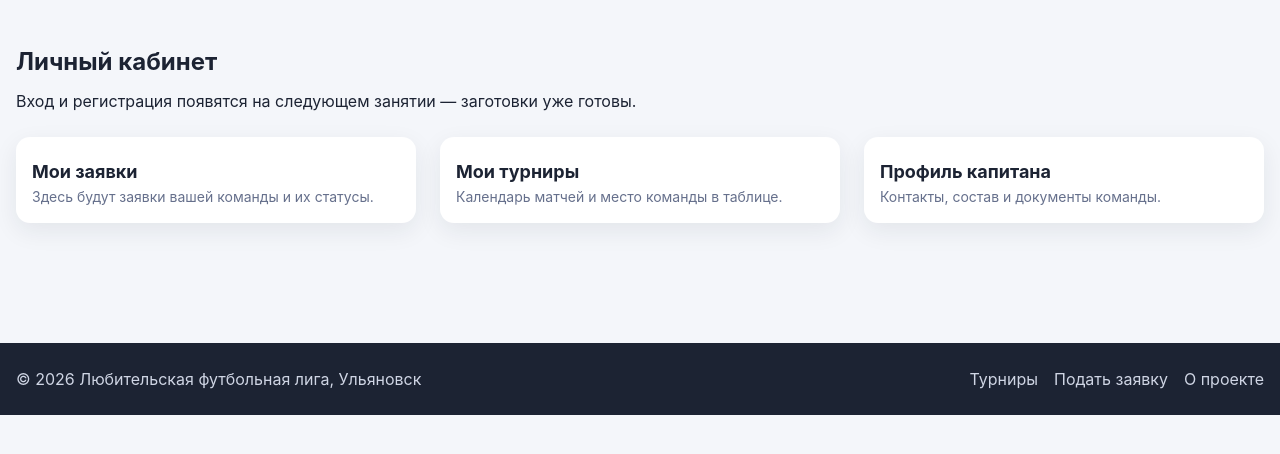
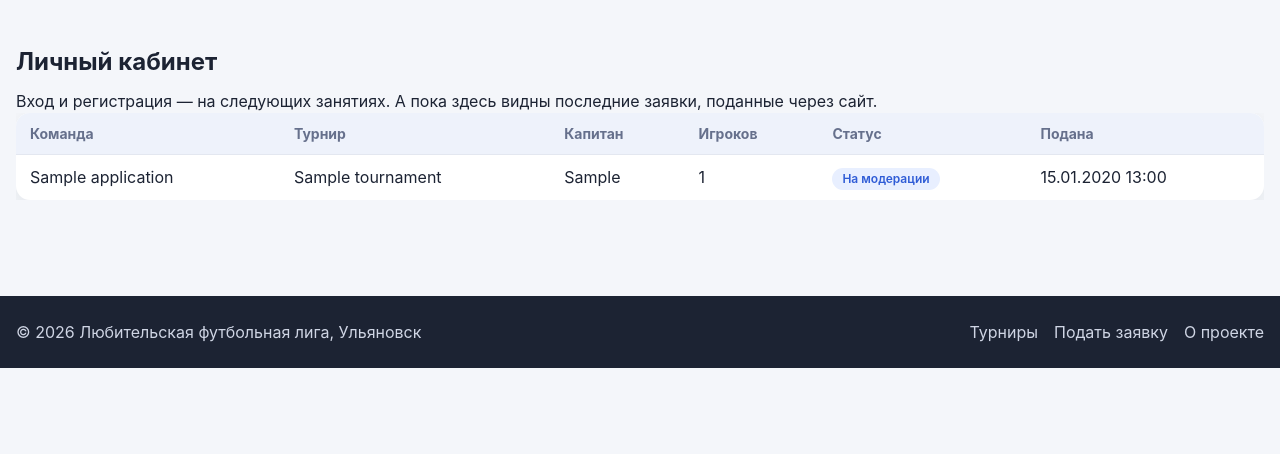
Before and after one commit to mendeeva1darya/tournament-site, a Django app: page /profile/ in a window 1280 px wide. Shown: the part 64-518 px from the top of the page. Run offline with Django 5.2, Linux system fonts and the light colour scheme; tables that the repository leaves empty hold one stand-in row (values such as "Sample post").

Commit message:
Сохранение заявки через ModelForm, страница успеха, заявки в личном кабинете

```diff
--- a/main/urls.py
+++ b/main/urls.py
@@ -1,5 +1,4 @@
 from django.urls import path
-
 from . import views
 
 app_name = "main"
@@ -9,6 +8,7 @@ urlpatterns = [
     path("tournaments/", views.tournament_catalog, name="catalog"),
     path("tournaments/<slug:slug>/", views.tournament_detail, name="tournament_detail"),
     path("application/", views.application_form, name="application_form"),
+    path("application/success/", views.application_success, name="application_success"),
     path("profile/", views.profile, name="profile"),
     path("about/", views.about, name="about"),
     path("search/", views.search, name="search"),
--- a/main/views.py
+++ b/main/views.py
@@ -1,8 +1,9 @@
 from django.core.paginator import Paginator
 from django.db.models import Q
-from django.shortcuts import get_object_or_404, render
+from django.shortcuts import get_object_or_404, redirect, render
 
-from .models import Team, Tournament
+from .forms import ApplicationForm
+from .models import Application, Team, Tournament
 
 
 def index(request):
@@ -46,12 +47,26 @@ def tournament_detail(request, slug):
 
 
 def application_form(request):
-    context = {"tournaments": Tournament.objects.filter(is_active=True)}
-    return render(request, "main/application.html", context)
+    if request.method == "POST":
+        form = ApplicationForm(request.POST)
+        if form.is_valid():
+            form.save()
+            return redirect("main:application_success")
+    else:
+        form = ApplicationForm()
+    return render(request, "main/application.html", {"form": form})
+
+
+def application_success(request):
+    return render(request, "main/application_success.html")
 
 
 def profile(request):
-    return render(request, "main/profile.html")
+    applications = (
+        Application.objects.select_related("tournament")
+        .order_by("-created_at")[:10]
+    )
+    return render(request, "main/profile.html", {"applications": applications})
 
 
 def about(request):
--- a/templates/main/profile.html
+++ b/templates/main/profile.html
@@ -6,20 +6,29 @@
 <section class="section">
   <div class="container">
     <h1>Личный кабинет</h1>
-    <p>Вход и регистрация появятся на следующем занятии — заготовки уже готовы.</p>
-    <div class="cards-grid">
-      <article class="card card-body">
-        <h3>Мои заявки</h3>
-        <p class="card-meta">Здесь будут заявки вашей команды и их статусы.</p>
-      </article>
-      <article class="card card-body">
-        <h3>Мои турниры</h3>
-        <p class="card-meta">Календарь матчей и место команды в таблице.</p>
-      </article>
-      <article class="card card-body">
-        <h3>Профиль капитана</h3>
-        <p class="card-meta">Контакты, состав и документы команды.</p>
-      </article>
+    <p>Вход и регистрация — на следующих занятиях. А пока здесь видны последние заявки, поданные через сайт.</p>
+    <div class="table-wrap">
+      {% if applications %}
+      <table class="table">
+        <thead>
+          <tr><th>Команда</th><th>Турнир</th><th>Капитан</th><th>Игроков</th><th>Статус</th><th>Подана</th></tr>
+        </thead>
+        <tbody>
+          {% for app in applications %}
+          <tr>
+            <td>{{ app.team_name }}</td>
+            <td><a href="{% url 'main:tournament_detail' app.tournament.slug %}">{{ app.tournament.title }}</a></td>
+            <td>{{ app.captain }}</td>
+            <td>{{ app.players_count }}</td>
+            <td><span class="tag status-{{ app.status }}">{{ app.get_status_display }}</span></td>
+            <td>{{ app.created_at|date:"d.m.Y H:i" }}</td>
+          </tr>
+          {% endfor %}
+        </tbody>
+      </table>
+      {% else %}
+      <p>Заявок пока нет. Подайте первую через <a href="{% url 'main:application_form' %}">форму заявки</a> — она появится здесь.</p>
+      {% endif %}
     </div>
   </div>
 </section>
```
Also changed, not shown: templates/main/application.html (+8 -16 lines), templates/main/application_success.html (added, +13 -0 lines).
